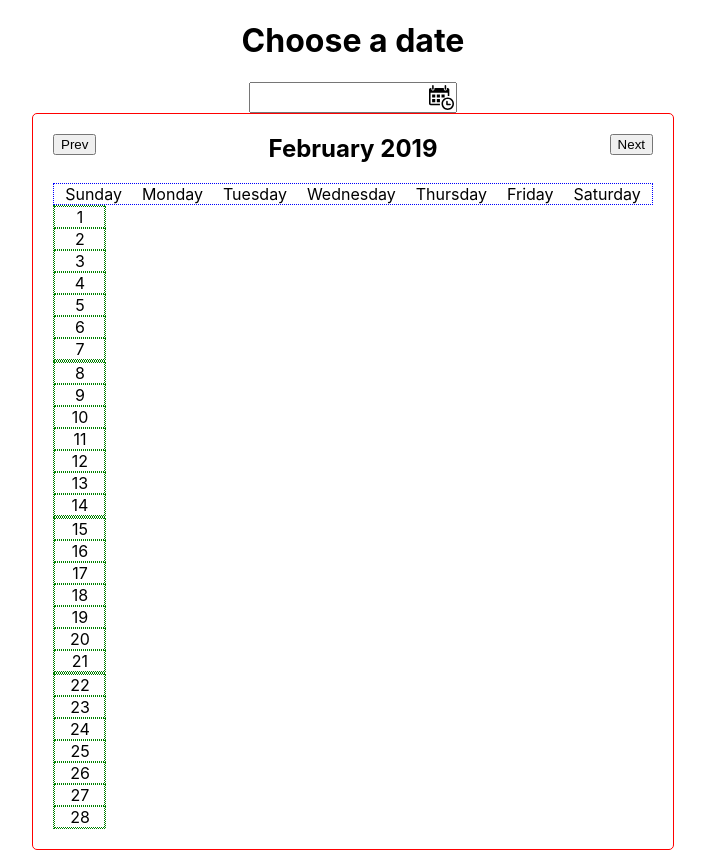
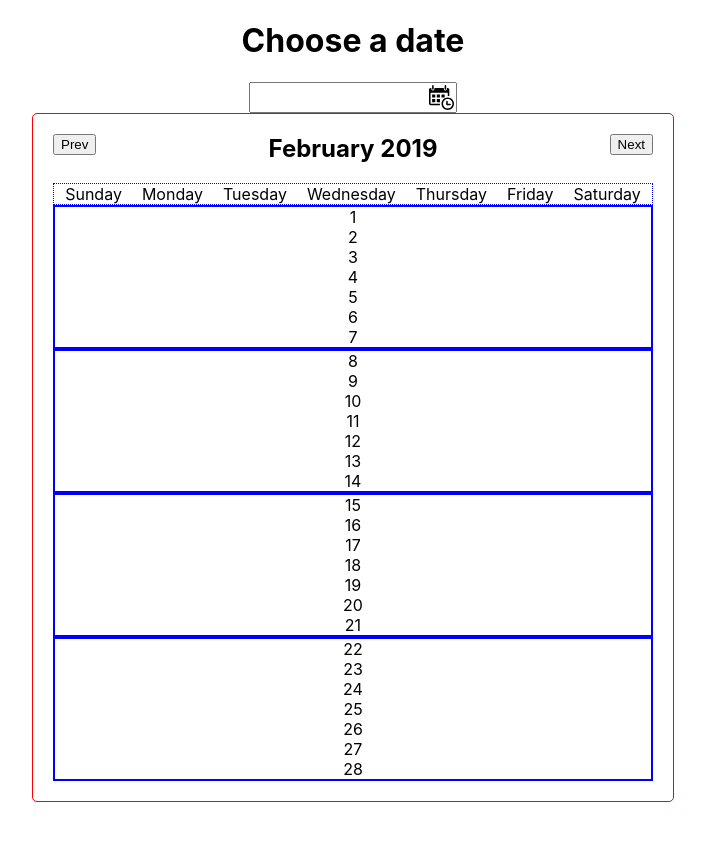
Before and after one commit to AlanaFarkas/date-picker, a React (Create React App) app: page / in a window 1280 px wide. Both pictures are taken after a click on the picture 728 px from the left and 97 px from the top of the page. Shown: the whole page, without its empty margins (287-992 px from the left). After the commit the page ends 802 px from the top, so only its background shows below. Built offline with nearby package versions, Linux system fonts and the light colour scheme.

Commit message:
feat: removes css specificity

```diff
--- a/src/App.js
+++ b/src/App.js
@@ -134,7 +134,7 @@ const CalendarImg = styled.img`
 `;
 
 const WeekDiv = styled.div`
-
+  border: 2px blue solid;
 `;
 
 const DayDiv = styled.div`
--- a/src/CalendarContainer.js
+++ b/src/CalendarContainer.js
@@ -56,10 +56,4 @@ const DaysContainer = styled.div`
     `;
 
 const DatesContainer = styled.div`
-div {
-    border: 1px dotted green;
-    width: 50px;
-}
 `;
-// display: flex;
-// flex-flow: row wrap;
```
